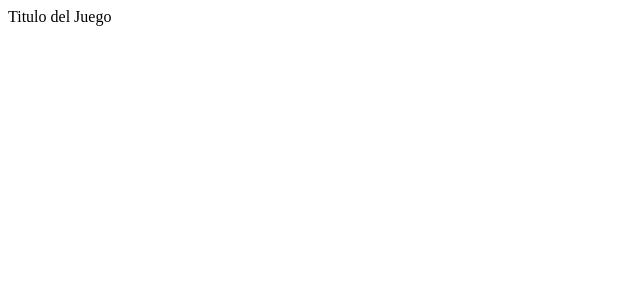
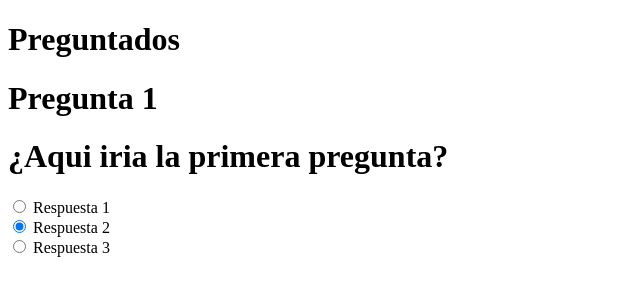
Before and after one commit to Ezeeidk/artistica-eco3, a plain HTML site: page index.html in a window 1280 px wide. Shown: the whole page, without its empty margins (0-640 px from the left). Drawn offline with nearby package versions, Linux system fonts and the light colour scheme.

Commit message:
Actualización index.html
Se agrego checks y radios

```diff
--- a/index.html
+++ b/index.html
@@ -7,8 +7,30 @@
     <link href="https://cdn.jsdelivr.net/npm/bootstrap@5.3.1/dist/css/bootstrap.min.css">
 </head>
 <body>
-    <div class="">Titulo del Juego</div>
+        <h1>Preguntados</h1>
     <script src="https://cdn.jsdelivr.net/npm/bootstrap@5.3.1/dist/js/bootstrap.bundle.min.js" integrity="sha384-HwwvtgBNo3bZJJLYd8oVXjrBZt8cqVSpeBNS5n7C8IVInixGAoxmnlMuBnhbgrkm" crossorigin="anonymous"></script>
+
+    <h1 class="display-1">Pregunta 1</h1>
+<h1 class="display-2">¿Aqui iria la primera pregunta?</h1>
+
+    <div class="form-check">
+        <input class="form-check-input" type="radio" name="flexRadioDefault" id="flexRadioDefault1">
+        <label class="form-check-label" for="flexRadioDefault1">
+          Respuesta 1
+        </label>
+      </div>
+      <div class="form-check">
+        <input class="form-check-input" type="radio" name="flexRadioDefault" id="flexRadioDefault2" checked>
+        <label class="form-check-label" for="flexRadioDefault2">
+          Respuesta 2
+        </label>
+      </div>
+      <div class="form-check">
+        <input class="form-check-input" type="radio" name="flexRadioDefault" id="flexRadioDefault1">
+        <label class="form-check-label" for="flexRadioDefault1">
+          Respuesta 3
+        </label>
+      </div>
 
 </body>
 </html>
```
